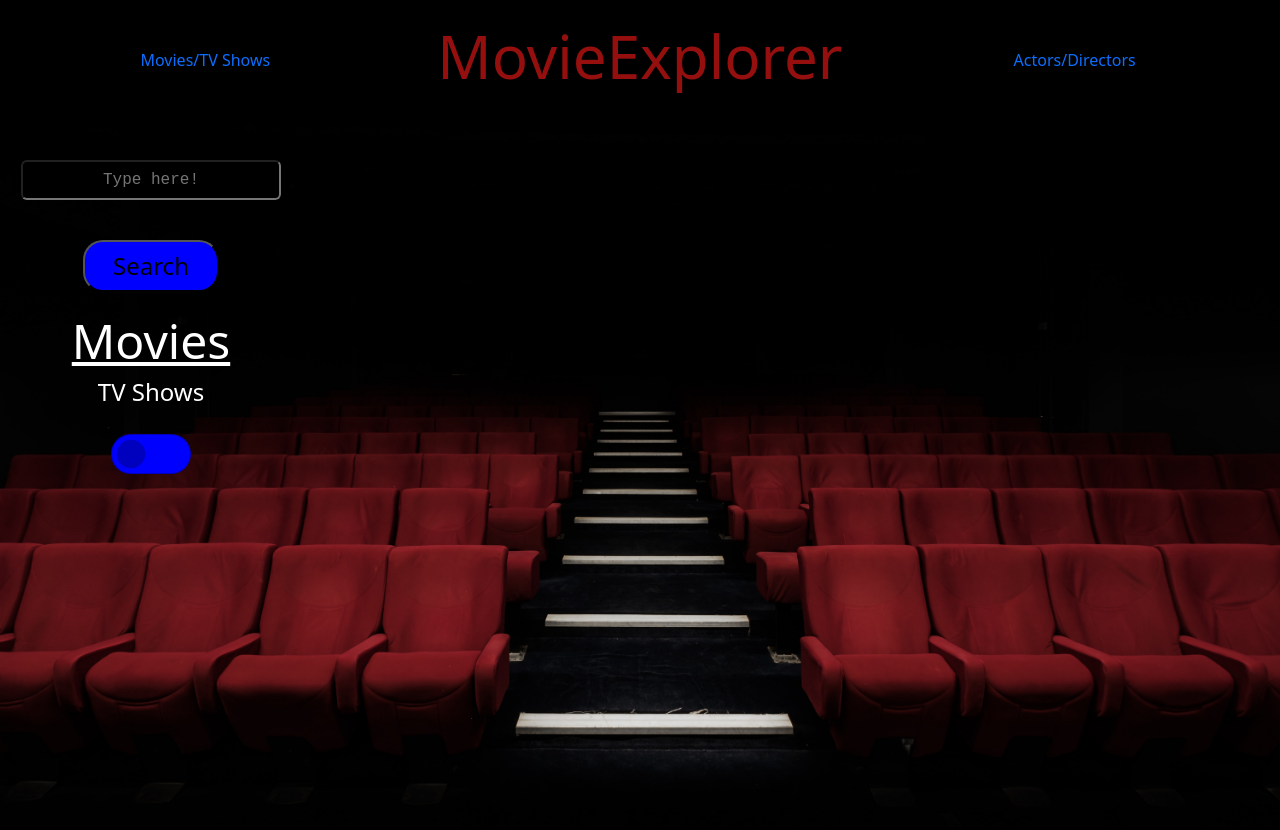
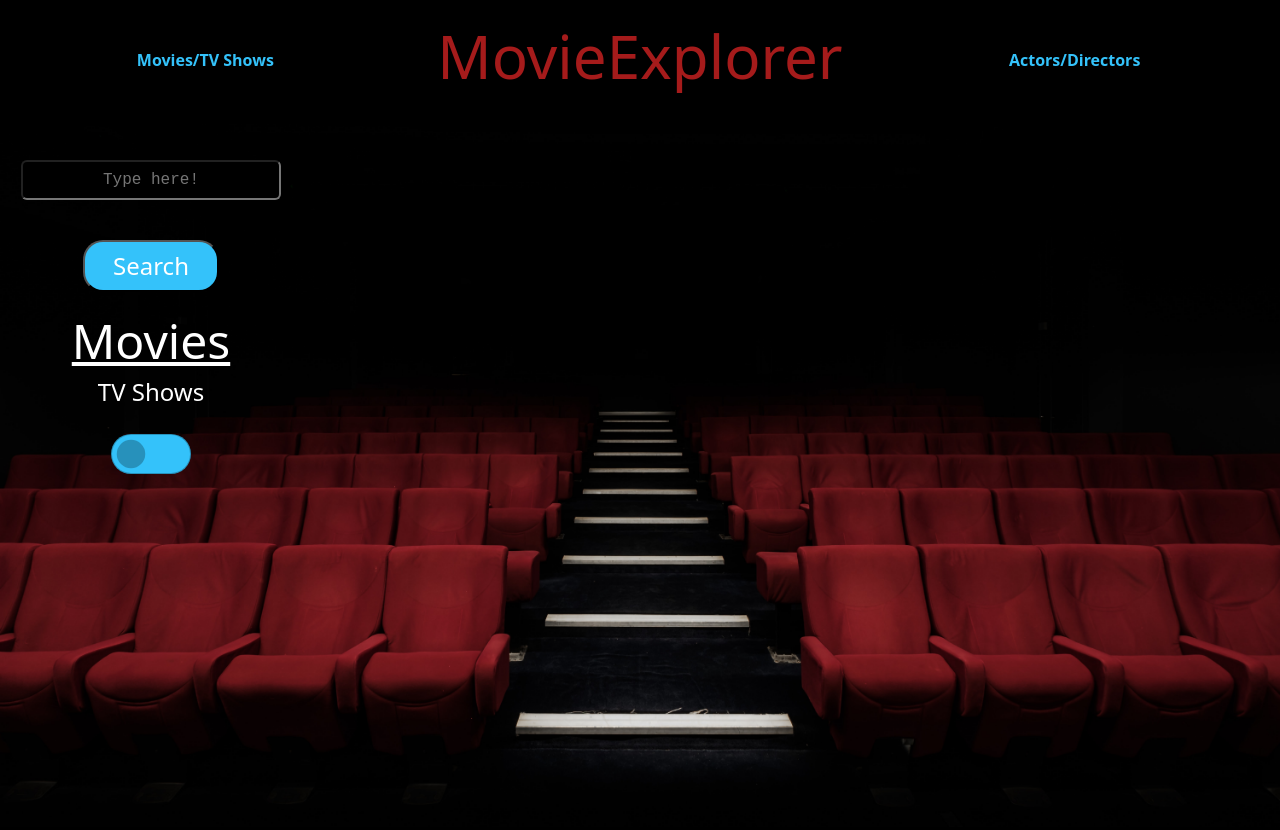
Before and after one commit to cdjenks/MovieExplorer, a plain HTML site: page index.html in a window 1280 px wide. Drawn offline with nearby package versions, Linux system fonts and the light colour scheme.

Commit message:
Updating styling slightly, different blue

```diff
--- a/index.html
+++ b/index.html
@@ -14,7 +14,7 @@
 
     <script src="https://ajax.googleapis.com/ajax/libs/jquery/3.6.1/jquery.min.js"></script>
 
-    <title>MovieSearch</title>
+    <title>MovieExplorer</title>
   </head>
 
   <body>
--- a/personsearch.css
+++ b/personsearch.css
@@ -12,8 +12,14 @@ html, body {
     min-height: 120px;
 }
 
+.nav-link {
+    color:rgb(52, 194, 250);
+    font-weight: 900;
+}
+
+
 #website-title {
-    color: rgb(150, 15, 15);
+    color: rgb(165, 27, 27);
     font-size: 60px;
 
 }
@@ -40,10 +46,11 @@ html, body {
 
 #search-button {
     margin: 20px;
-    background-color: blue;
+    background-color: rgb(52, 194, 250);
     border-radius: 20px;
     padding: 6px 28px;
     font-size: 24px;
+    font-weight: 500;
 }
 
 .centered-item {
--- a/style.css
+++ b/style.css
@@ -12,8 +12,13 @@ html, body {
     min-height: 120px;
 }
 
+.nav-link {
+    color:rgb(52, 194, 250);
+    font-weight: 900;
+}
+
 #website-title {
-    color: rgb(150, 15, 15);
+    color: rgb(165, 27, 27);
     font-size: 60px;
 
 }
@@ -51,10 +56,12 @@ html, body {
 
 #search-button {
     margin: 20px;
-    background-color: blue;
+    background-color: rgb(52, 194, 250);
     border-radius: 20px;
     padding: 6px 28px;
+    color: white;
     font-size: 24px;
+    font-weight: 500;
 }
 
 #flexSwitch {
@@ -62,7 +69,7 @@ html, body {
     height: 40px;
     margin-top: 20px;
     margin-bottom: 40px;
-    background-color: blue;
+    background-color: rgb(52, 194, 250);
 }
 
 .highlighted {
```
Also changed, not shown: personsearch.html (+1 -1 lines).
